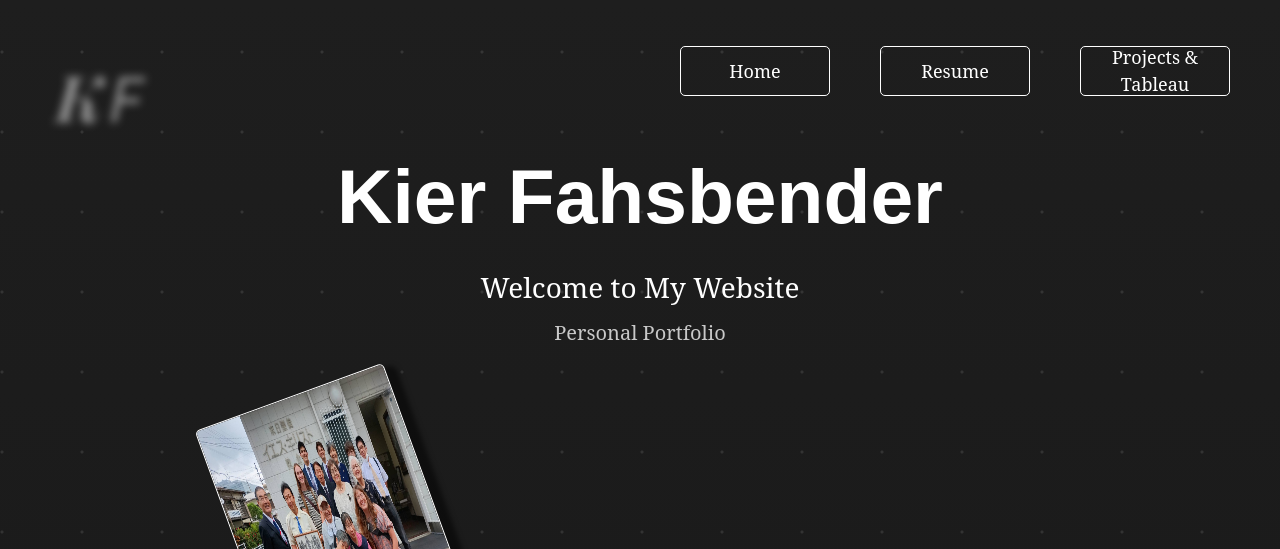
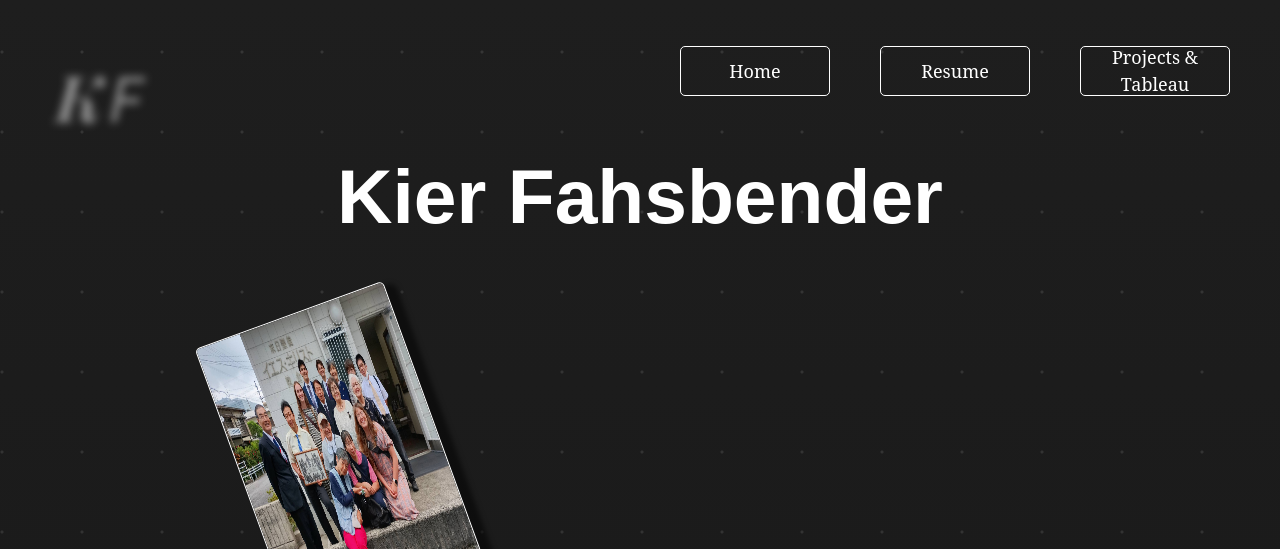
Before and after one commit to KierFah/KierFah.github.io, a plain HTML site: page index.html in a window 1280 px wide. Shown: the top 549 px of the page. Drawn offline with Linux system fonts and the light colour scheme; a web font is replaced by a local one.

Commit message:
Update index.html

```diff
--- a/index.html
+++ b/index.html
@@ -74,9 +74,7 @@
             </div>
             <div id="subtitle-mask">
                 <div id="subtitle">
-  Welcome to My Website
-  <span class="portfolio-label">Personal Portfolio</span>
-</div>
+
             </div>
         </header>
 
```
